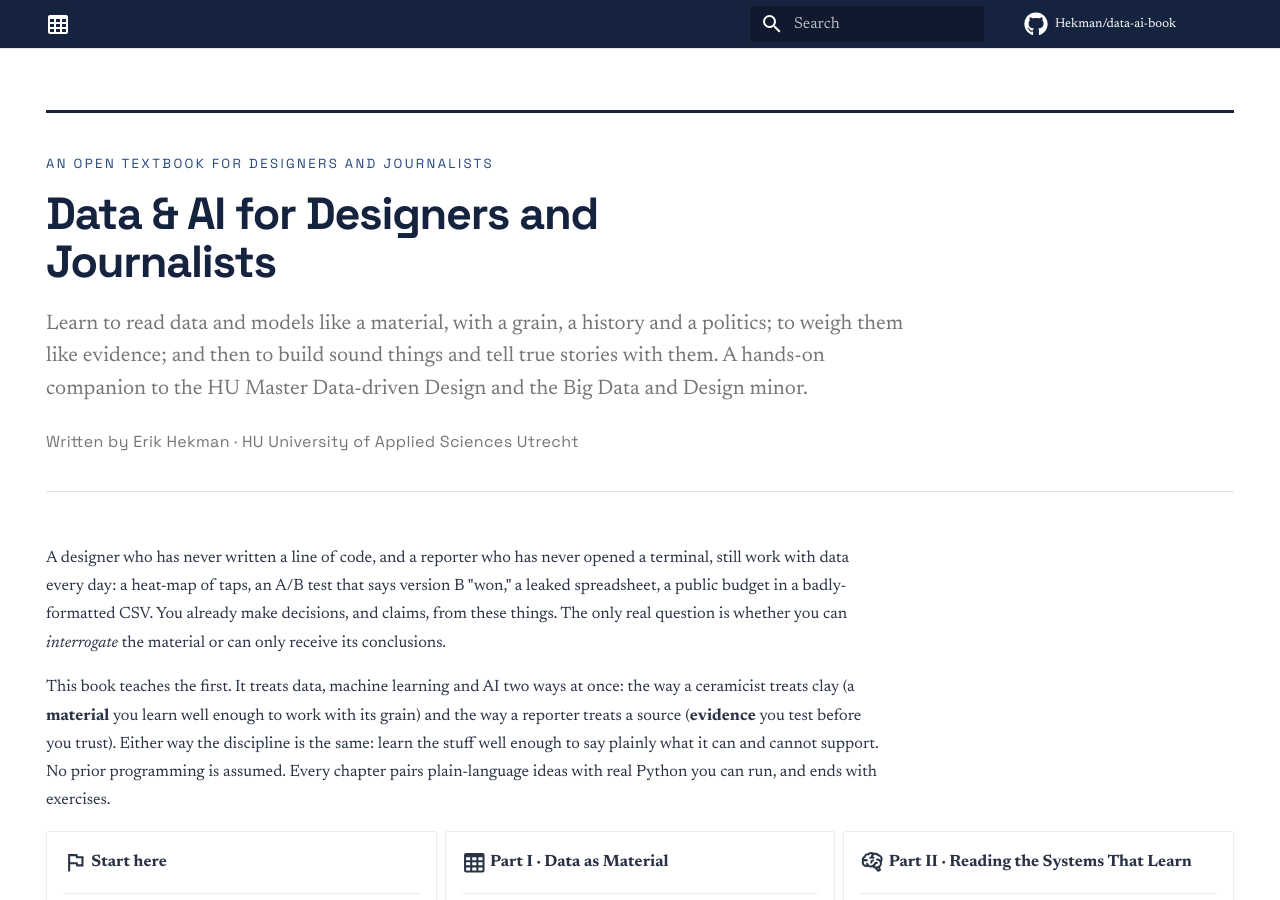
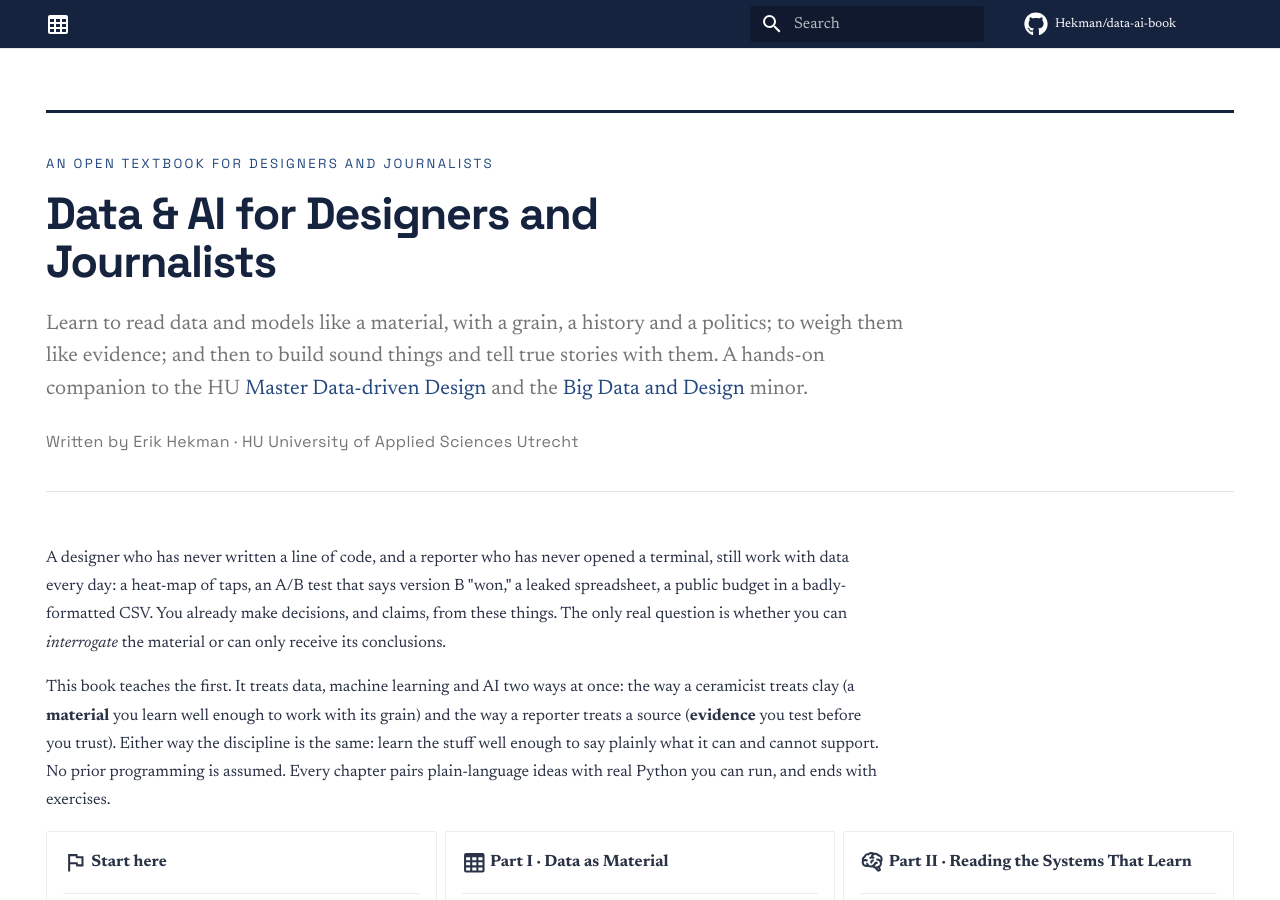
Before and after one commit to Hekman/data-ai-book, an MkDocs documentation site: the page built from docs/index.md, in a window 1280 px wide and 900 px high. Built offline with MkDocs 1.6.1 and Material for MkDocs 9.7.7, drawn with Linux system fonts in a browser that asks for light colours; comment, search, counter and statistics services are not loaded; part of the change alters nothing that is shown.

Commit message:
Update index.md

```diff
--- a/docs/index.md
+++ b/docs/index.md
@@ -7,7 +7,7 @@ hide:
 <div class="hero" markdown>
 <p class="kicker">An open textbook for designers and journalists</p>
 <h1 class="hero-title">Data & AI for Designers and Journalists</h1>
-<p class="hero-sub">Learn to read data and models like a material, with a grain, a history and a politics; to weigh them like evidence; and then to build sound things and tell true stories with them. A hands-on companion to the HU Master Data-driven Design and the Big Data and Design minor.</p>
+<p class="hero-sub">Learn to read data and models like a material, with a grain, a history and a politics; to weigh them like evidence; and then to build sound things and tell true stories with them. A hands-on companion to the HU <a href="https://www.hu.nl/voltijd-opleidingen/master-data-driven-design">Master Data-driven Design</a> and the <a href="https://husite.nl/minors/minors/big-data-and-design/">Big Data and Design</a> minor.</p>
 <p class="byline">Written by Erik Hekman · HU University of Applied Sciences Utrecht</p>
 </div>
 
```
